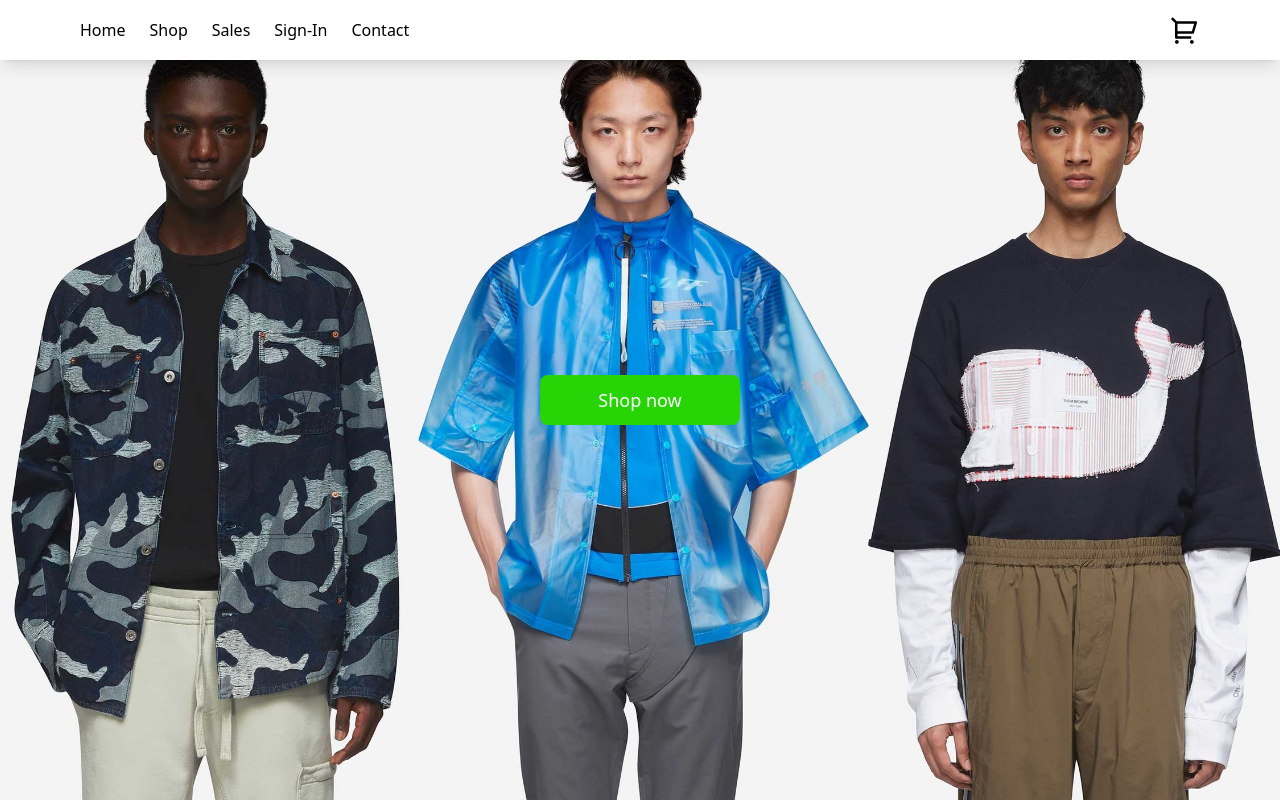
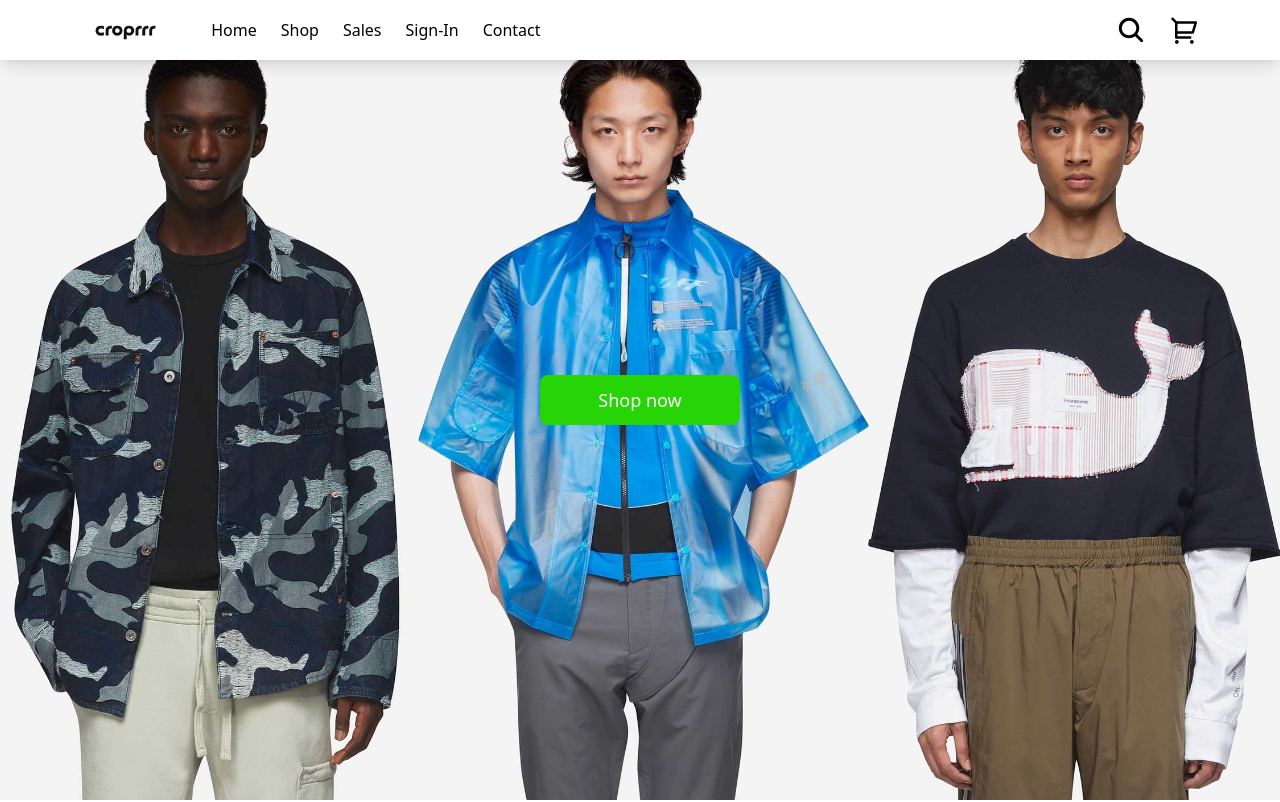
Before and after one commit to Jirilinduska/croprrr, a React (Create React App) app: page / in a window 1280 px wide. Shown: the top 802 px of the page. Built offline with nearby package versions, Linux system fonts and the light colour scheme; no server answers; the database is empty.

Commit message:
ADD - Logo image, EDIT - Header functionality (flex layout)

```diff
--- a/src/components/Header/Header.tsx
+++ b/src/components/Header/Header.tsx
@@ -2,6 +2,8 @@
 import { useState } from "react";
 import { RiShoppingCart2Line } from "react-icons/ri";
 import { RxHamburgerMenu } from "react-icons/rx";
+import { IoSearch } from "react-icons/io5";
+
 import { RxCross1 } from "react-icons/rx";
 import { NavLink, Link } from "react-router-dom"
 
@@ -12,12 +14,27 @@ const Header = () => {
   return (
     <header className="
             fixed top-0 left-0 w-screen bg-primary h-[60px] flex justify-between items-center px-5 shadow-lg z-10
-            lg:px-20"
+            lg:px-20 lg:justify-normal"
     >
 
+        <div
+            className="h-[100%] lg:flex-grow-0 mr-10"
+            onClick={ () => setShowNav(false) }
+        >
+
+            <Link to="/">
+                <img
+                    src="/images/logo/logo.png"
+                    alt="croprrr-logo"
+                    className="w-[100%] h-[100%]"
+                />
+            </Link>
+
+        </div>
+
         <nav className={`${ showNav
-                            ? 'fixed w-screen h-screen top-[60px] left-0 z-50 text-2xl flex flex-col gap-10 justify-center items-center bg-primary lg:block lg:static lg:text-lg lg:bg-transparent lg:h-auto lg:w-auto lg:space-x-6'
-                            : 'hidden lg:block lg:static lg:bg-transparent lg:h-auto lg:w-auto lg:space-x-6'
+                            ? 'fixed w-screen h-screen top-[60px] left-0 z-50 text-2xl flex flex-col gap-10 justify-center items-center bg-primary lg:flex-grow lg:block lg:static lg:text-lg lg:bg-transparent lg:h-auto lg:w-auto lg:space-x-6'
+                            : 'hidden lg:block lg:static lg:bg-transparent lg:h-auto lg:w-auto lg:space-x-6 lg:flex-grow'
                         }`}
         >
 
@@ -33,31 +50,26 @@ const Header = () => {
 
         </nav>
 
-        <div className="lg:hidden">
 
-            <Link to="/">
-                {/* <img src="" alt="" className="" /> */}
-                <p>LogoForNow</p>
-            </Link>
+        <div className="flex items-center gap-6 flex-grow-0">
 
-        </div>
-
-        <div className="flex items-center gap-6">
+            <div
+                className="text-3xl transition duration-500 hover:text-main-dark"
+                onClick={ () => setShowNav(false) }
+            >
+                <IoSearch className="cursor-pointer"/>
+            </div>
 
             <Link
-                    to="/cart"
-                    className="
-                        text-3xl transition duration-500
-                        hover:text-main-dark"
+                to="/cart"
+                onClick={ () => setShowNav(false) }
+                className="text-3xl transition duration-500 hover:text-main-dark"
             >
                 <RiShoppingCart2Line className="cursor-pointer"/>
             </Link>
 
             <div
-                className="
-                        text-3xl transition duration-500
-                        hover:text-main-dark
-                        lg:hidden"
+                className="text-3xl transition duration-500 hover:text-main-dark lg:hidden"
                 onClick={ () => setShowNav(!showNav) }
             >
                 {showNav ? <RxCross1 className="cursor-pointer"/> : <RxHamburgerMenu className="cursor-pointer"/> }
--- a/src/components/ItemsGrid/ItemsGrid.tsx
+++ b/src/components/ItemsGrid/ItemsGrid.tsx
@@ -10,7 +10,7 @@ const ItemsGrid = () => {
 
         <Link
             to="/shop"
-            className="relative row-span-1 lg:col-span-1 rounded-lg flex items-end bg-center bg-cover bg-no-repeat"
+            className="relative row-span-1 lg:col-span-1 rounded-lg flex items-end bg-center bg-cover bg-no-repeat transition duration-500 hover:shadow-lg"
             style={ {backgroundImage: 'url("/images/shopitems/men/men-vans-old-skool.jpg")'} }
         >
             <p className="absolute left-0 bottom-0 w-[100%] p-2 text-3xl font-bold bg-gray bg-opacity-60">Fresh Designs</p>
@@ -18,15 +18,15 @@ const ItemsGrid = () => {
 
         <Link
             to="/shop"
-            className="relative row-span-1 lg:col-span-1 rounded-lg flex items-end bg-center bg-cover bg-no-repeat"
+            className="relative row-span-1 lg:col-span-1 rounded-lg flex items-end bg-center bg-cover bg-no-repeat transition duration-500 hover:shadow-lg"
             style={ {backgroundImage: 'url("/images/shopitems/men/the-north-face-m-ss-shirt.jpg")'} }
         >
-            <p className="absolute left-0 bottom-0 w-[100%] p-2 text-3xl font-bold bg-gray bg-opacity-60">Shirts</p>
+            <p className="absolute left-0 bottom-0 w-[100%] p-2 text-3xl font-bold bg-gray bg-opacity-60 transition duration-500 hover:shadow-lg">Shirts</p>
         </Link>
 
         <Link
             to="/shop"
-            className="relative row-span-1 lg:row-span-2 rounded-lg flex items-end bg-center bg-cover bg-no-repeat"
+            className="relative row-span-1 lg:row-span-2 rounded-lg flex items-end bg-center bg-cover bg-no-repeat transition duration-500 hover:shadow-lg"
             style={ {backgroundImage: 'url("/images/shopitems/men/pulp-fiction-jack-rabbit.webp")'} }
         >
             <p className="absolute left-0 bottom-0 w-[100%] p-2 text-3xl font-bold bg-gray bg-opacity-60">Hoodies</p>
@@ -34,7 +34,7 @@ const ItemsGrid = () => {
 
         <Link
             to="/shop"
-            className="relative row-span-1 lg:col-span-2 rounded-lg flex items-end bg-center bg-cover bg-no-repeat"
+            className="relative row-span-1 lg:col-span-2 rounded-lg flex items-end bg-center bg-cover bg-no-repeat transition duration-500 hover:shadow-lg"
             style={ {backgroundImage: 'url("/images/shopitems/women/women-veja-venturi.jpg")'} }
         >
             <p className="absolute left-0 bottom-0 w-[100%] p-2 text-3xl font-bold bg-gray bg-opacity-60">Women</p>
--- a/src/components/OneItemPreview/OneItemPreview.tsx
+++ b/src/components/OneItemPreview/OneItemPreview.tsx
@@ -1,5 +1,3 @@
-
-
 import { useState } from "react"
 import { ShoppingItem } from "../../firebase/useFetch"
 import useFetch from "../../firebase/useFetch"
@@ -7,9 +5,6 @@ import Loader from "../Loader/Loader"
 import Slider from 'react-slick'
 import 'slick-carousel/slick/slick.css';
 import 'slick-carousel/slick/slick-theme.css';
-
-
-
 
 const OneItemPreview: React.FC<ShoppingItem> = ( {  id, beforePrice, brand, gender, price, sale, size, title, type, image } ) => {
 
--- a/src/pages/Preview/Preview.tsx
+++ b/src/pages/Preview/Preview.tsx
@@ -4,6 +4,7 @@ import { useParams } from "react-router-dom"
 import useFetch from "../../firebase/useFetch"
 import OneItemPreview from "../../components/OneItemPreview/OneItemPreview"
 import SliderItems from "../../components/SliderItems/SliderItems"
+import IconsContact from "../../components/IconsContact/IconsContact"
 import { useEffect, useState } from "react"
 import { ShoppingItem } from "../../firebase/useFetch"
 
@@ -32,8 +33,15 @@ const Preview = () => {
 
   return (
     <>
-        {oneItem && <OneItemPreview { ...oneItem } />}
-        {oneItem && <SliderItems /> }
+
+        { oneItem &&
+            <>
+                <OneItemPreview { ...oneItem } />
+                <SliderItems />
+                <IconsContact />
+            </>
+        }
+
     </>
   )
 }
```
Also changed, not shown: public/images/logo/logo.png (added).
